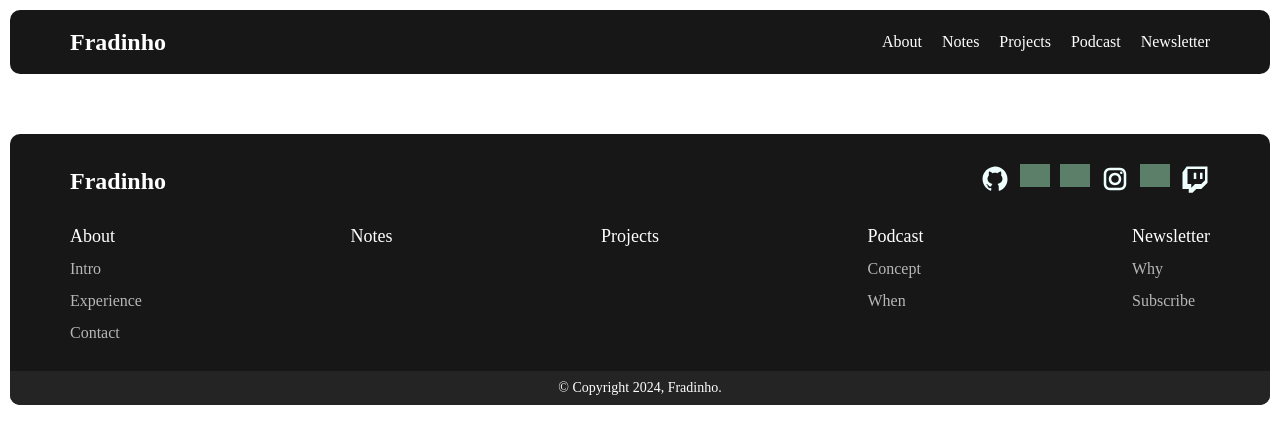
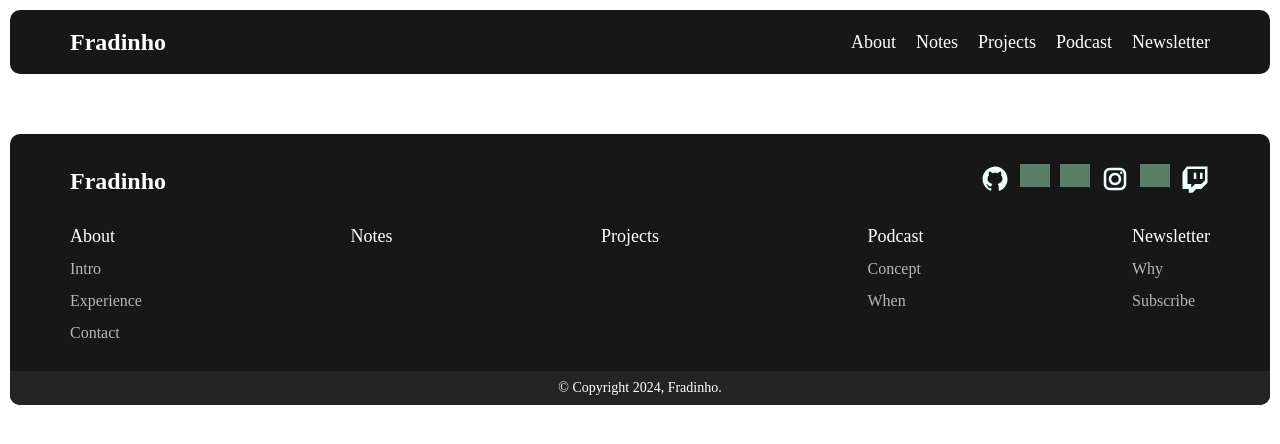
Before and after one commit to dafradinho/website, a Vue app: page / in a window 1280 px wide. Shown: the top 444 px of the page. Built offline with nearby package versions, Linux system fonts and the light colour scheme; grey boxes are pictures that could not be loaded; a web font is replaced by a local one.

Commit message:
Changed max width in container and increased font size in header anchors

```diff
--- a/src/App.vue
+++ b/src/App.vue
@@ -13,7 +13,7 @@ import Footer from "./components/Footer.vue";
 <style scoped>
 .container {
   width: calc(100% - 20px);
-  max-width: 1500px;
+  max-width: 1320px;
   margin: 10px auto;
 }
 </style>
--- a/src/components/Header.vue
+++ b/src/components/Header.vue
@@ -60,6 +60,7 @@ header {
 
         a {
           font-weight: 500;
+          font-size: 18px;
         }
       }
     }
```
